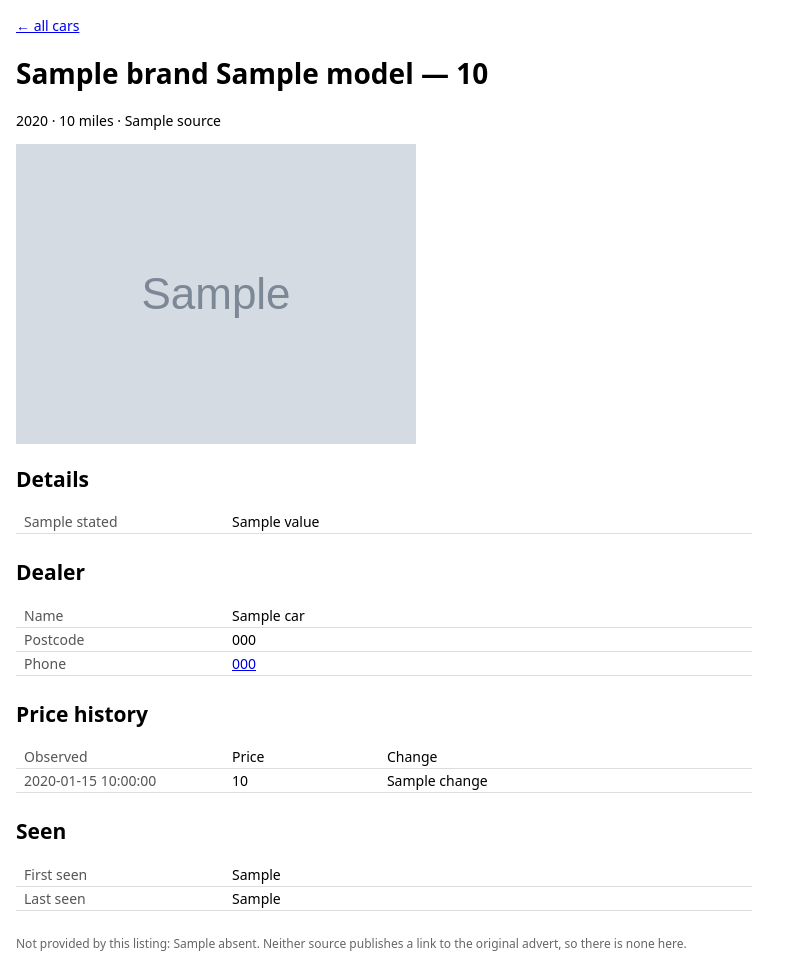
After one commit to jshiell/caraparator, a Flask app: template src/carparator/web/templates/detail.html in a window 1280 px wide. The commit adds this page. Shown: the whole page, without its empty margins (0-799 px from the left). Run offline with Flask 3, Linux system fonts and the light colour scheme; the template is opened without the code that fills it: most values are stand-ins (such as "Sample title", 1, 10 or a date in 2020); grey boxes marked "Sample" are stand-in pictures; some libraries are stand-ins or nearby versions.

Commit message:
Show one car in full, including its price history

```diff
--- a/src/carparator/web/app.py
+++ b/src/carparator/web/app.py
@@ -9,7 +9,7 @@ from datetime import UTC, datetime
 from typing import Callable
 from urllib.parse import urlencode
 
-from flask import Flask, render_template, request
+from flask import Flask, abort, render_template, request
 
 from carparator.web.normalise import canonical_forms
 from carparator.web.query import CHOICE, FIELDS, SORTS, parse_filters
@@ -43,7 +43,92 @@ def create_app(reader: Reader, *, now: Callable[[], str] | None = None) -> Flask
             show_last_seen=coverage.is_partial,
         )
 
+    @app.get("/car/<source>/<path:source_id>")
+    def detail(source: str, source_id: str) -> str:
+        row = reader.car(source, source_id)
+        if row is None:
+            abort(404)
+        return render_template(
+            "detail.html",
+            car=row,
+            price=_pounds(row["price_pence"]),
+            image=_safe_url(row["image_url"]),
+            phone=_telephone(row["dealer_phone"]),
+            history=_history(reader.price_history(source, source_id)),
+            stated=[(label, row[name]) for label, name in DETAIL_FIELDS if row[name] is not None],
+            absent=[label for label, name in DETAIL_FIELDS if row[name] is None],
+        )
+
     return app
+
+
+DETAIL_FIELDS: tuple[tuple[str, str], ...] = (
+    ("Trim", "trim"),
+    ("Description", "description"),
+    ("Battery (kWh)", "battery_kwh"),
+    ("Range (miles)", "range_miles"),
+    ("Power (kW)", "power_kw"),
+    ("Power (PS)", "power_ps"),
+    ("Drivetrain", "drivetrain"),
+    ("Transmission", "transmission"),
+    ("Body style", "body_style"),
+    ("Colour", "colour"),
+    ("Doors", "doors"),
+    ("Seats", "seats"),
+    ("AC charging (kW)", "ac_charge_kw"),
+    ("DC charging (kW)", "dc_charge_kw"),
+    ("Registration", "registration"),
+    ("First registered", "first_registered"),
+    ("Model year", "model_year"),
+    ("Previous owners", "previous_owners"),
+    ("VIN", "vin"),
+    ("Engine (cc)", "engine_cc"),
+    ("Monthly price", "monthly_price_pence"),
+    ("Dealer town", "dealer_city"),
+    ("Dealer postcode", "dealer_postcode"),
+)
+
+SAFE_SCHEMES = ("http://", "https://")
+
+
+def _safe_url(url: str | None) -> str | None:
+    """Autoescaping does not police URL schemes, and these come from a third
+    party, so anything but plain http(s) is dropped rather than rendered."""
+    if url and url.lower().startswith(SAFE_SCHEMES):
+        return url
+    return None
+
+
+def _telephone(number: str | None) -> str | None:
+    """A tel: target built only from the characters a phone number may hold."""
+    if not number:
+        return None
+    dialable = "".join(each for each in number if each.isdigit() or each == "+")
+    return dialable or None
+
+
+def _history(observations: list[dict]) -> list[dict]:
+    """Each observed price with its change from the one before it."""
+    shown = []
+    previous = None
+    for each in observations:
+        change = None if previous is None else each["price_pence"] - previous
+        shown.append(
+            {
+                "observed_at": each["observed_at"],
+                "price": _pounds(each["price_pence"]),
+                "change": _change(change),
+            }
+        )
+        previous = each["price_pence"]
+    return shown
+
+
+def _change(pence: int | None) -> str | None:
+    if not pence:
+        return None
+    sign = "+" if pence > 0 else "\u2212"
+    return f"{sign}{_pounds(abs(pence))}"
 
 
 def _bound(value, field) -> str:
--- /dev/null
+++ b/src/carparator/web/templates/detail.html
@@ -0,0 +1,60 @@
+<!doctype html>
+<meta charset="utf-8">
+<title>{{ car.brand }} {{ car.model }} — carparator</title>
+<style>
+  body { font-family: system-ui, sans-serif; margin: 1rem; font-size: 14px;
+         max-width: 46rem; }
+  th, td { padding: 2px 8px; text-align: left; border-bottom: 1px solid #ddd; }
+  th { color: #555; font-weight: normal; width: 12rem; }
+  table { border-collapse: collapse; width: 100%; margin-bottom: 1.5rem; }
+  img { max-width: 100%; }
+  .absent { color: #666; font-size: 12px; }
+</style>
+
+<p><a href="/">← all cars</a></p>
+
+<h1>{{ car.brand }} {{ car.model }} — {{ price }}</h1>
+<p>{{ car.year }} · {{ '{:,}'.format(car.mileage_miles) }} miles · {{ car.source }}</p>
+
+{% if image %}<img src="{{ image }}" alt="">{% endif %}
+
+<h2>Details</h2>
+<table>
+  {% for label, value in stated %}
+    <tr><th>{{ label }}</th><td>{{ value }}</td></tr>
+  {% endfor %}
+</table>
+
+<h2>Dealer</h2>
+<table>
+  <tr><th>Name</th><td>{{ car.dealer_name }}</td></tr>
+  {% if car.dealer_postcode %}
+    <tr><th>Postcode</th><td>{{ car.dealer_postcode }}</td></tr>
+  {% endif %}
+  {% if phone %}
+    <tr><th>Phone</th><td><a href="tel:{{ phone }}">{{ car.dealer_phone }}</a></td></tr>
+  {% endif %}
+</table>
+
+<h2>Price history</h2>
+<table>
+  <tr><th>Observed</th><td>Price</td><td>Change</td></tr>
+  {% for observation in history %}
+    <tr>
+      <th>{{ observation.observed_at }}</th>
+      <td>{{ observation.price }}</td>
+      <td>{{ observation.change or '' }}</td>
+    </tr>
+  {% endfor %}
+</table>
+
+<h2>Seen</h2>
+<table>
+  <tr><th>First seen</th><td>{{ car.first_seen }}</td></tr>
+  <tr><th>Last seen</th><td>{{ car.last_seen }}</td></tr>
+</table>
+
+{% if absent %}
+  <p class="absent">Not provided by this listing: {{ absent | join(', ') }}.
+    Neither source publishes a link to the original advert, so there is none here.</p>
+{% endif %}
--- a/src/carparator/web/templates/list.html
+++ b/src/carparator/web/templates/list.html
@@ -78,7 +78,7 @@
       <td>{{ car.battery_kwh or '—' }}</td>
       <td>{{ car.range_miles or '—' }}</td>
       <td>{{ car.power_kw or '—' }}</td>
-      <td>{{ car.brand }}</td>
+      <td><a href="/car/{{ car.source }}/{{ car.source_id }}">{{ car.brand }}</a></td>
       <td>{{ car.model }}</td>
       <td>{{ car.drivetrain or '—' }}</td>
       <td>{{ car.seats or '—' }}</td>
```
Also changed, not shown: src/carparator/web/reader.py (+15 -0 lines), tests/test_web_app.py (+84 -0 lines).
